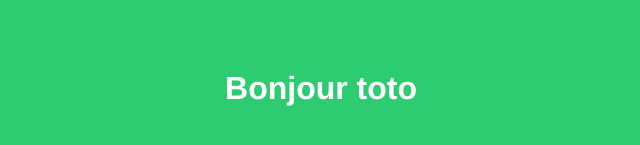
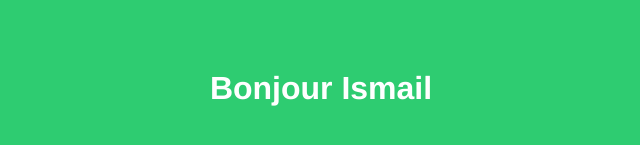
Before and after one commit to ismail-benabdelouahab/hello, a plain HTML site: page index.html in a window 1280 px wide. Shown: the part 271-416 px from the top of the page, without its empty margins (327-967 px from the left). Drawn offline with Linux system fonts and the light colour scheme.

Commit message:
Ajout ismail

```diff
--- a/index.html
+++ b/index.html
@@ -20,6 +20,6 @@
     </head>
 
     <body>
-        <h1>Bonjour toto</h1>
+        <h1>Bonjour Ismail</h1>
     </body>
 </html>
```
